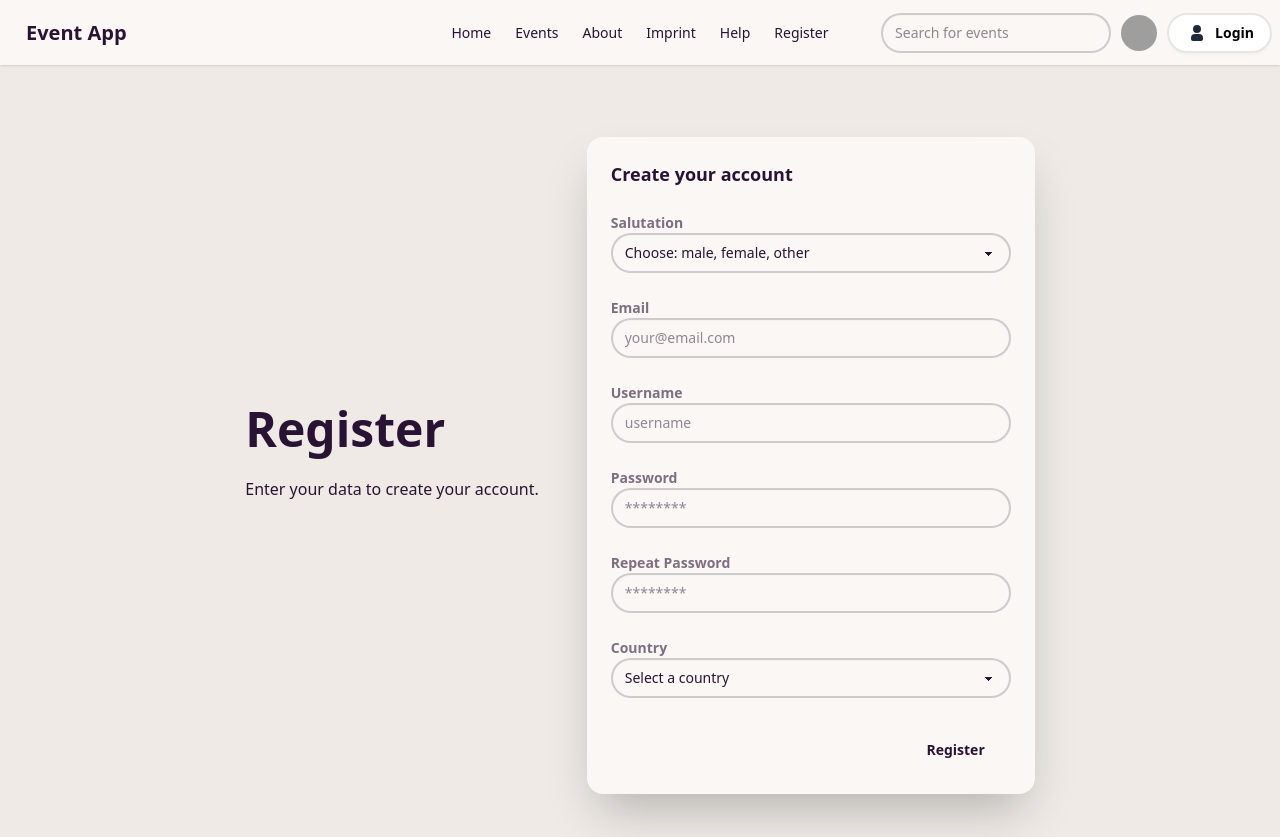
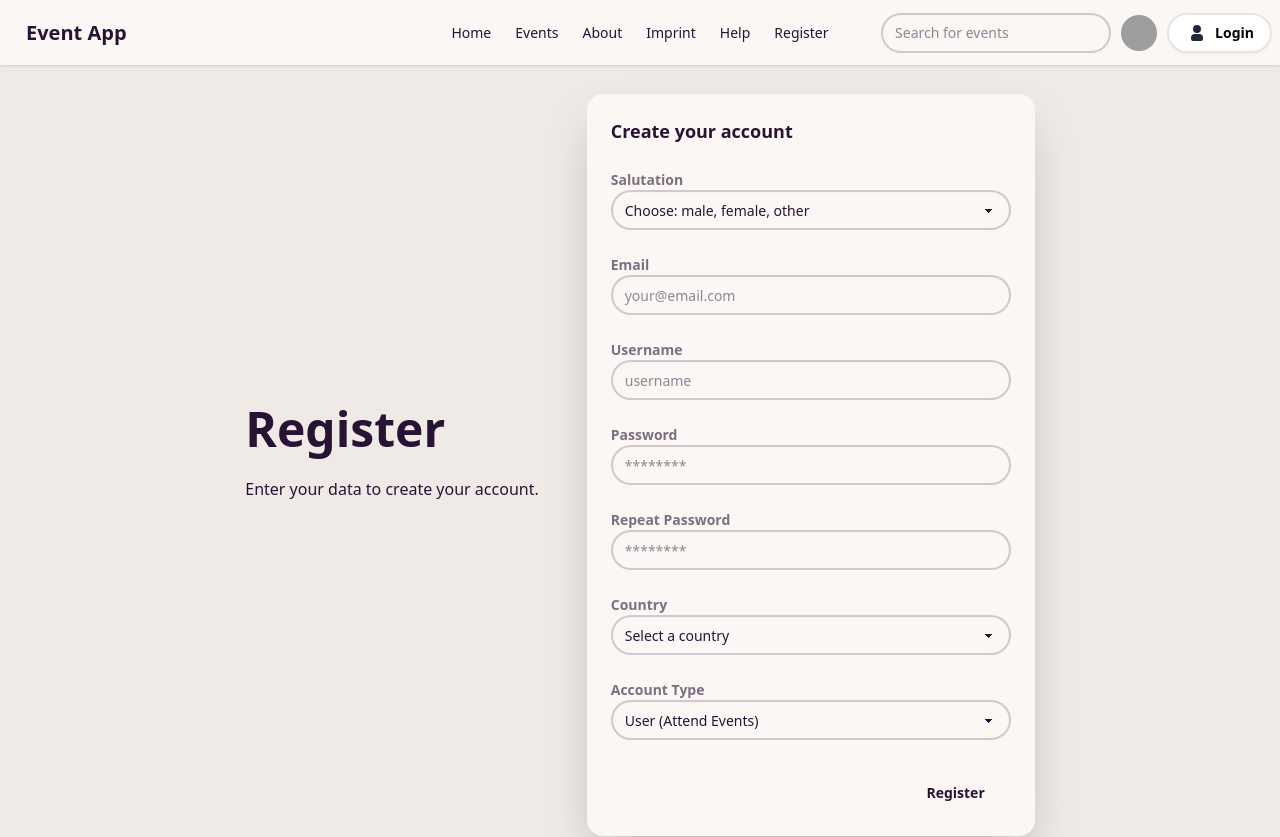
Before and after one commit to haplorhine/webdevelopment-25, a Vue app in the folder event-app-frontend/: page /register in a window 1280 px wide. Shown: the top 837 px of the page. Built offline with nearby package versions, Linux system fonts and the light colour scheme; grey boxes are pictures that could not be loaded.

Commit message:
Add dropdown for role selection

```diff
--- a/event-app-frontend/src/components/organisms/RegisterHero.vue
+++ b/event-app-frontend/src/components/organisms/RegisterHero.vue
@@ -15,6 +15,7 @@ const form = reactive({
   password: '',
   repeatPassword: '',
   country: '',
+  userType: 'USER',
 })
 
 const errors = reactive({})
@@ -91,6 +92,7 @@ const schema = yup.object({
     .required()
     .oneOf([yup.ref('password')]),
   country: yup.string().required(),
+  userType: yup.string().required().oneOf(['USER', 'HOST']),
 })
 
 async function handleSubmit() {
@@ -106,7 +108,7 @@ async function handleSubmit() {
       email: validData.email,
       username: validData.username,
       password: validData.password,
-      userType: 'USER',
+      userType: validData.userType,
       country: validData.country.toUpperCase().replace(/ /g, '_'), // Safari-safe
     }
 
@@ -261,6 +263,21 @@ async function handleSubmit() {
             <p v-if="errors.country" class="text-error text-xs mt-1">{{ errors.country }}</p>
           </div>
 
+          <div class="form-control">
+            <label class="label" for="userType">
+              <span class="label-text font-semibold">Account Type</span>
+            </label>
+            <select
+              id="userType"
+              v-model="form.userType"
+              :class="['select select-bordered w-full', { 'select-error': errors.userType }]"
+            >
+              <option value="USER">User (Attend Events)</option>
+              <option value="HOST">Host (Create Events)</option>
+            </select>
+            <p v-if="errors.userType" class="text-error text-xs mt-1">{{ errors.userType }}</p>
+          </div>
+
           <p v-if="submitError" class="text-error text-sm">{{ submitError }}</p>
 
           <p v-if="submitSuccess" class="text-success text-sm">Registration successful.</p>
```
